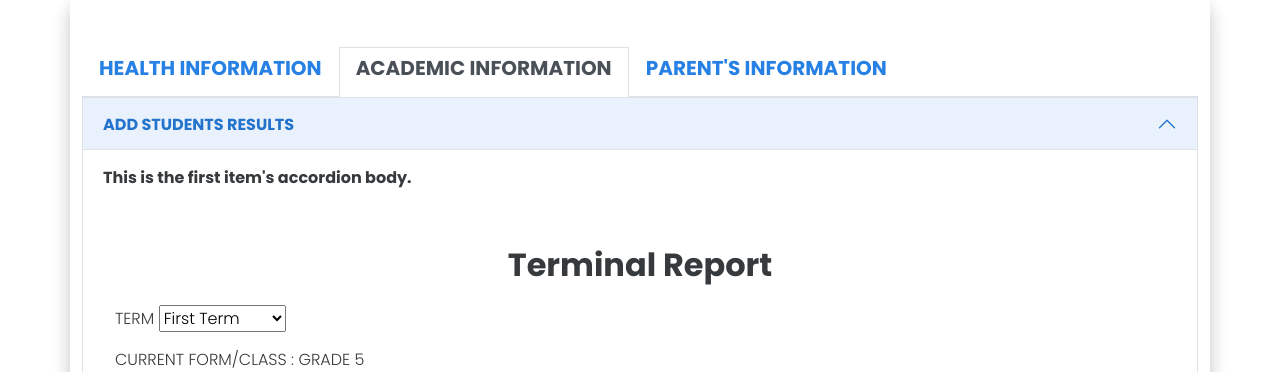
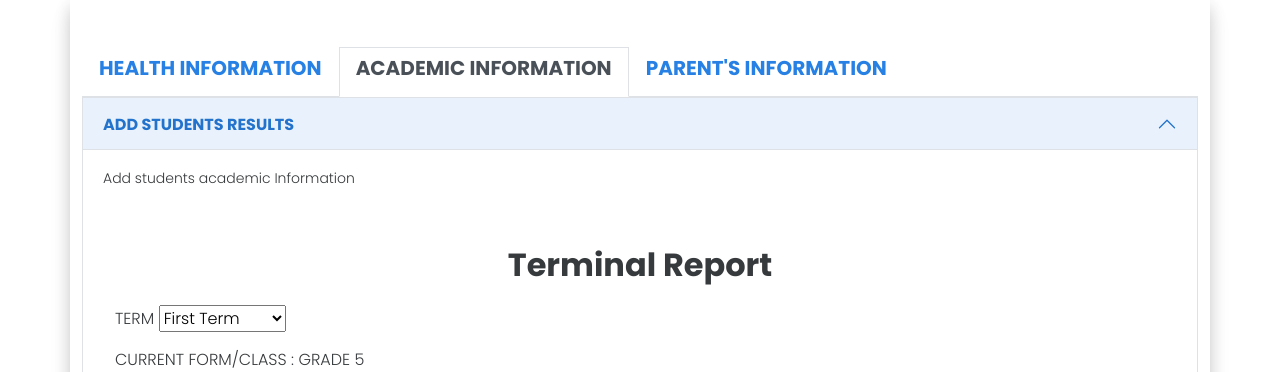
Before and after one commit to BrightfieldTechAcademy/FullstackCohort1-Projects, a PHP site: page /studentDetails?studentId=1 in a window 1280 px wide, after a click on "ACADEMIC INFORMATION". Shown: the part 574-946 px from the top of the page. Run offline with PHP 8.4, Linux system fonts and the light colour scheme; the visitor is signed in with stand-in values (Sample User, id 1); data that the repository does not hold is empty.

Commit message:
small fixes

```diff
--- a/CorsaSchoolManagementSystem/Views/studentDetails.php
+++ b/CorsaSchoolManagementSystem/Views/studentDetails.php
@@ -151,7 +151,7 @@
           </h2>
           <div id="panelsStayOpen-collapseOne" class="accordion-collapse collapse show" aria-labelledby="panelsStayOpen-headingOne">
             <div class="accordion-body">
-              <strong>This is the first item's accordion body.</strong>
+              <small>Add students academic Information</small>
                     <!-- Terminal Report -->
                     <div class="container mt-5 ">
                             <h2 class="fw-bolder py-2 text-center">Terminal Report</h2>
```
